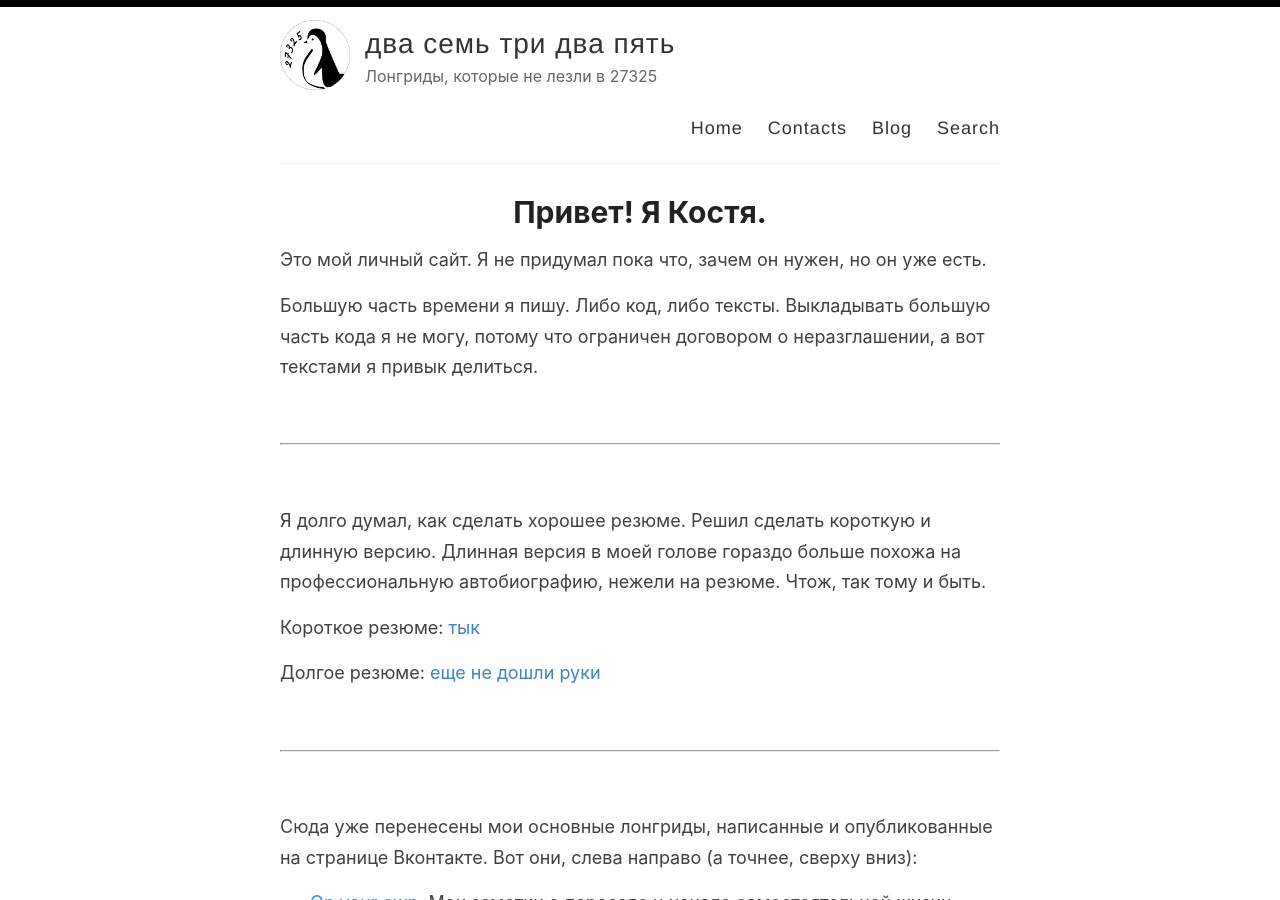
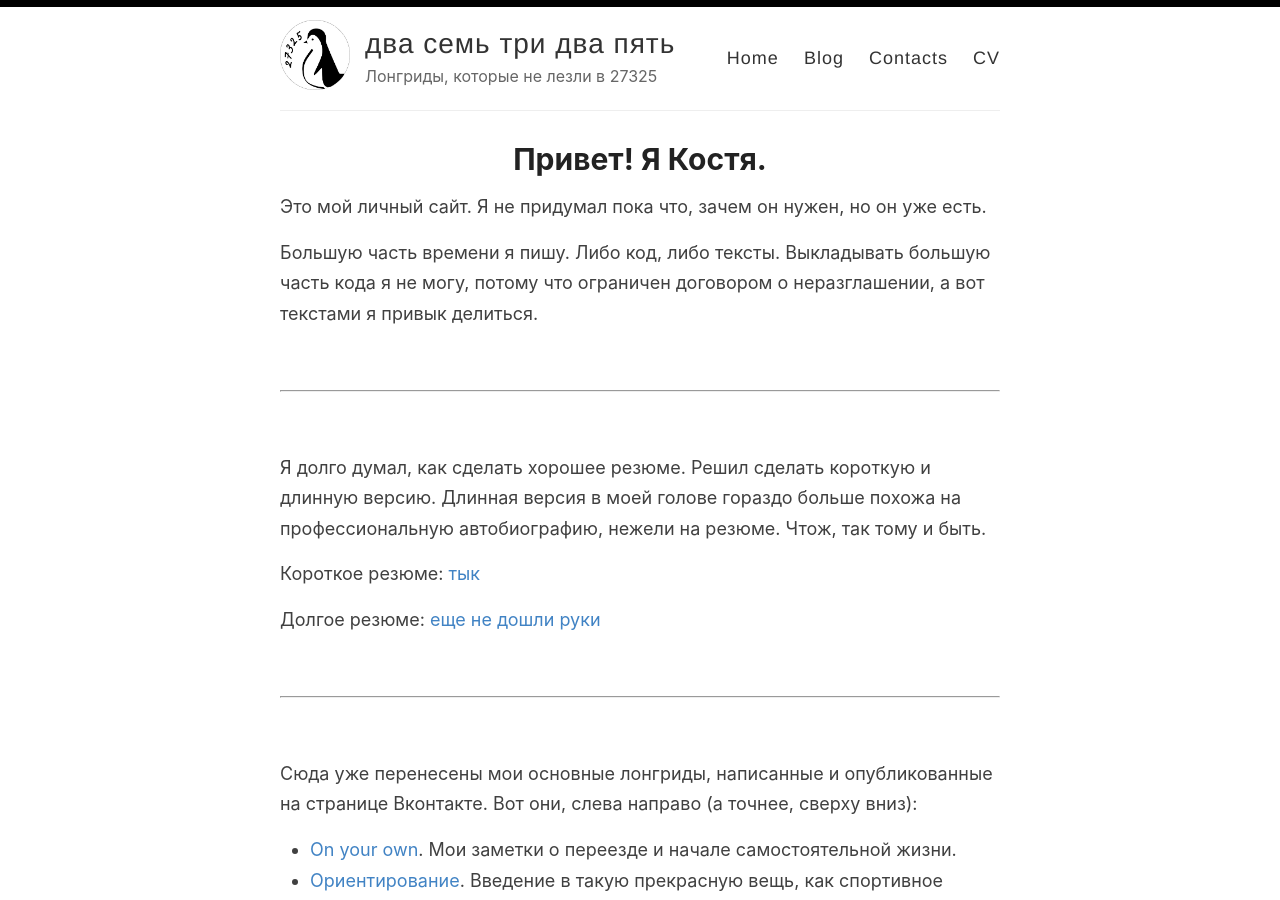
Before and after one commit to KiK0S/kik0s.github.io, a Jekyll site: the page built from index.md, in a window 1280 px wide and 900 px high. Built offline with Jekyll 4.4.1, drawn with Linux system fonts in a browser that asks for light colours.

Commit message:
change header

```diff
--- a/_layouts/default.html
+++ b/_layouts/default.html
@@ -29,9 +29,9 @@
 
             <nav>
               <a href="{{ site.baseurl }}/">Home</a>
+              <a href="{{ site.baseurl }}/posts">Blog</a>
               <a href="{{ site.baseurl }}/contacts">Contacts</a>
-              <a href="{{ site.baseurl }}/posts">Blog</a>
-              <a href="{{ site.baseurl }}/search">Search</a>
+              <a href="{{ site.baseurl }}/cv.pdf">CV</a>
             </nav>
           </header>
         </div>
```
